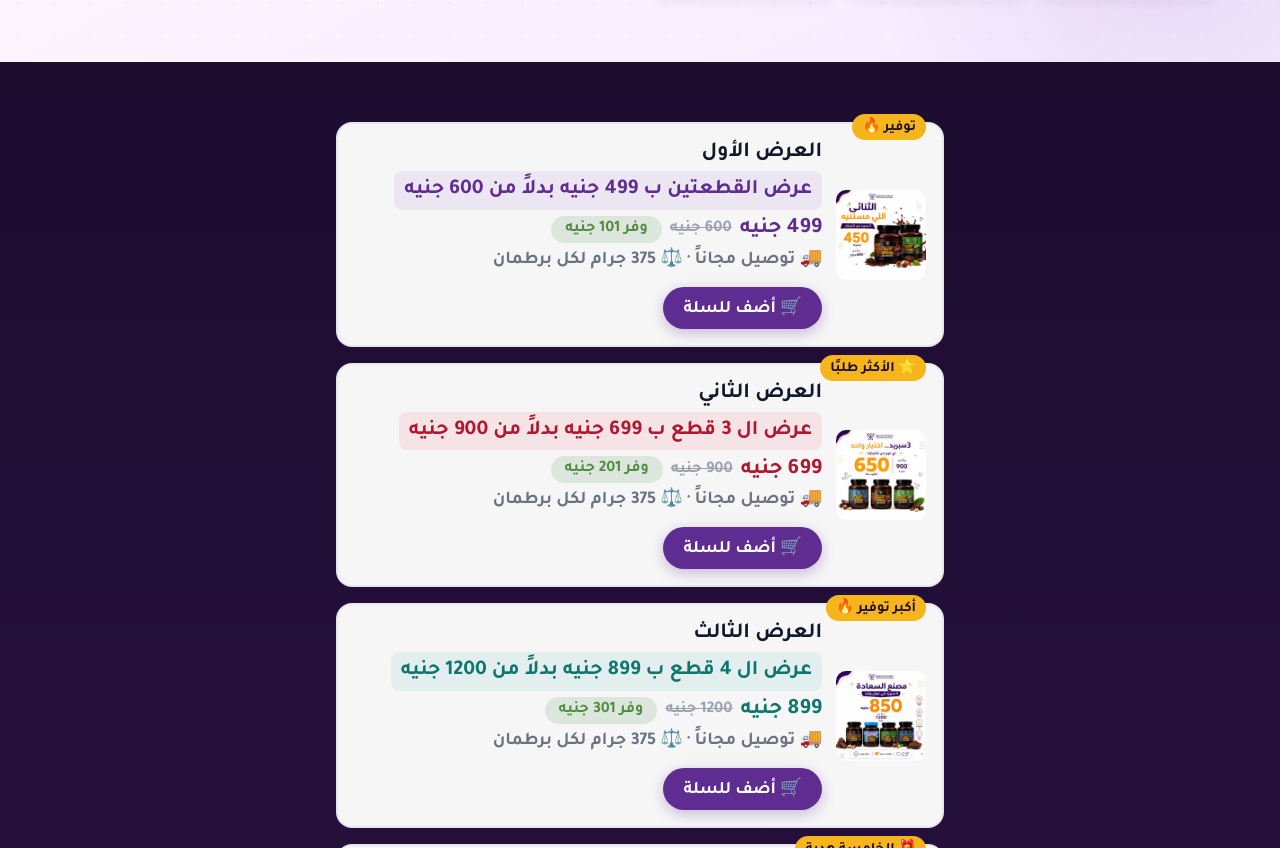
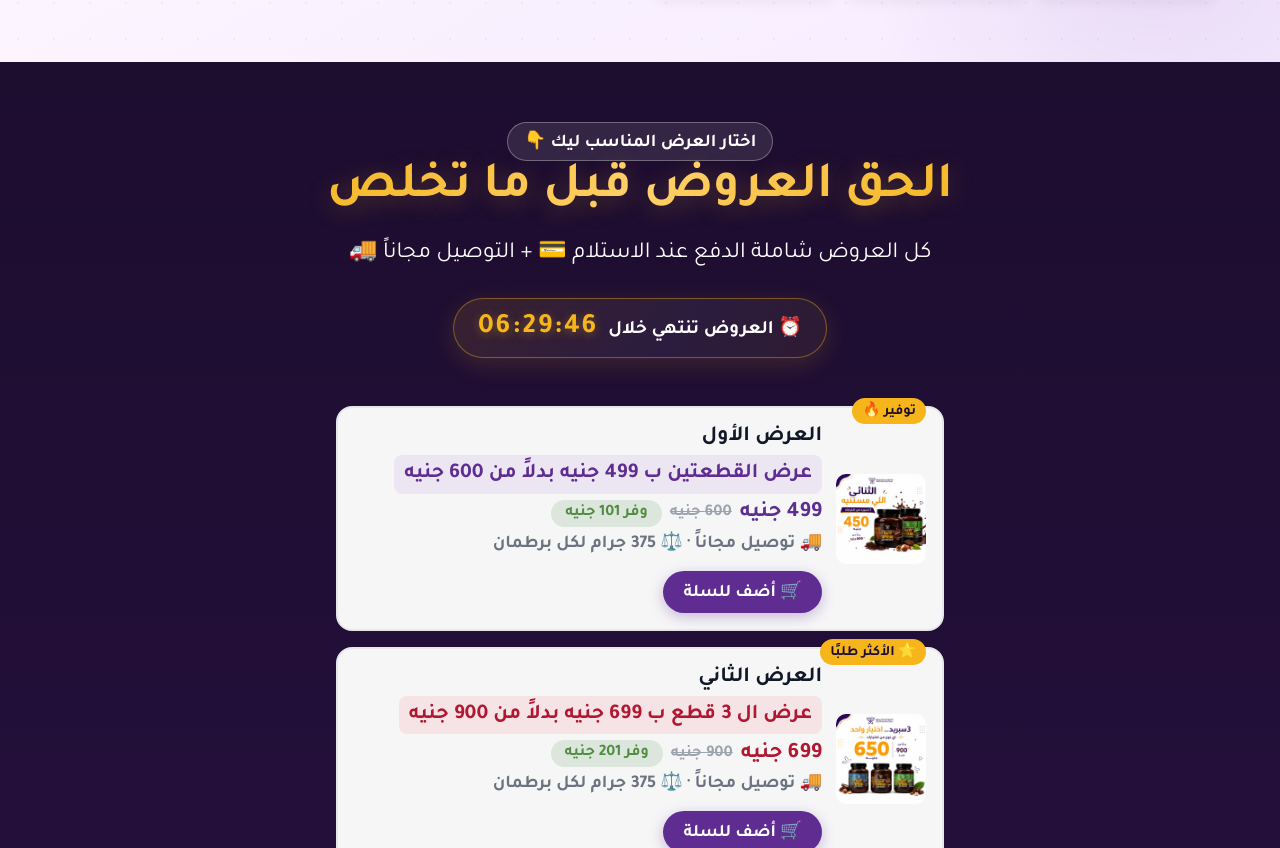
Before and after one commit to mostafaelnemer/healty-spread-landing-page, a React (Vite) app: page / in a window 1280 px wide. Shown: the part 980-1828 px from the top of the page. Built offline with nearby package versions, Linux system fonts and the light colour scheme; no server answers.

Commit message:
restore offers section intro without 375g badge

```diff
--- a/src/components/OffersSection.jsx
+++ b/src/components/OffersSection.jsx
@@ -78,6 +78,12 @@ export default function OffersSection({ intro, offers, onCheckout }) {
       )}
 
       <section className="section offers-section" id="offers">
+        <div className="section-intro light centered">
+          <span className="eyebrow">{intro.eyebrow}</span>
+          <h2>{intro.title}</h2>
+          <p>{intro.description}</p>
+          <CountdownTimer />
+        </div>
 
         <div className="bundle-list">
           {offers.map((offer) => {
```
